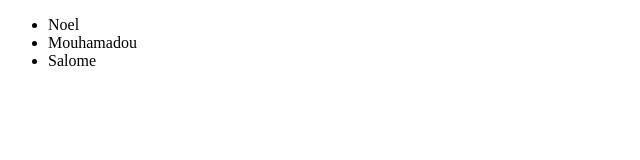
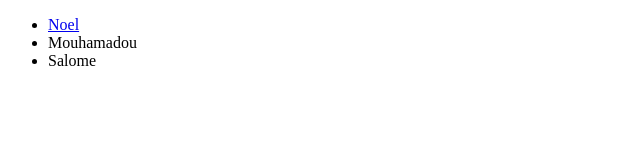
Before and after one commit to SalomeVinces/Team2--TeamGit, a plain HTML site: page index.html in a window 1280 px wide. Shown: the full height of the page, 0-640 px from the left. Drawn offline with Linux system fonts and the light colour scheme.

Commit message:
adding my code

```diff
--- a/index.html
+++ b/index.html
@@ -7,7 +7,7 @@
 </head>
 <body>
     <ul>
-        <li>Noel</li>
+        <li> <a href="./carr_page.html">Noel</a> </li>
         <li>Mouhamadou</li>
         <li>Salome</li>
     </ul>
```
Also changed, not shown: carr_page.html (added).
